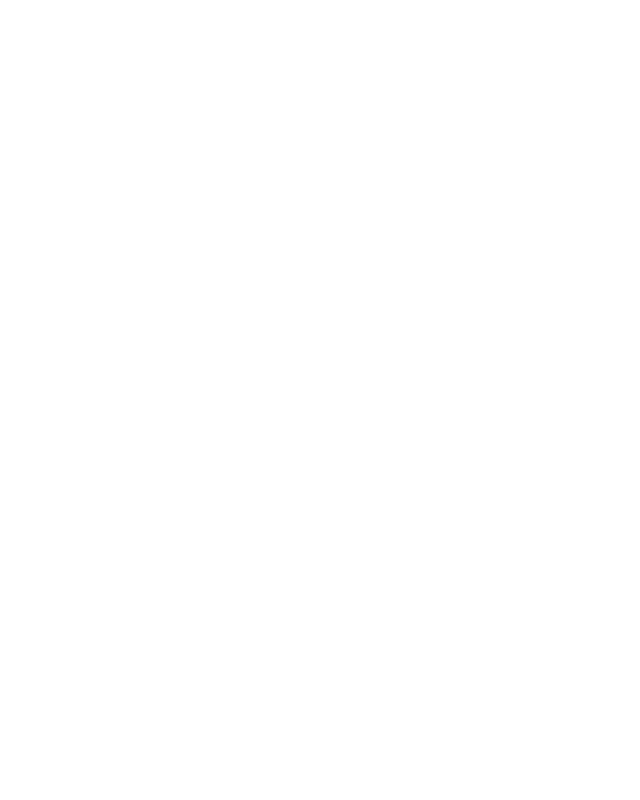
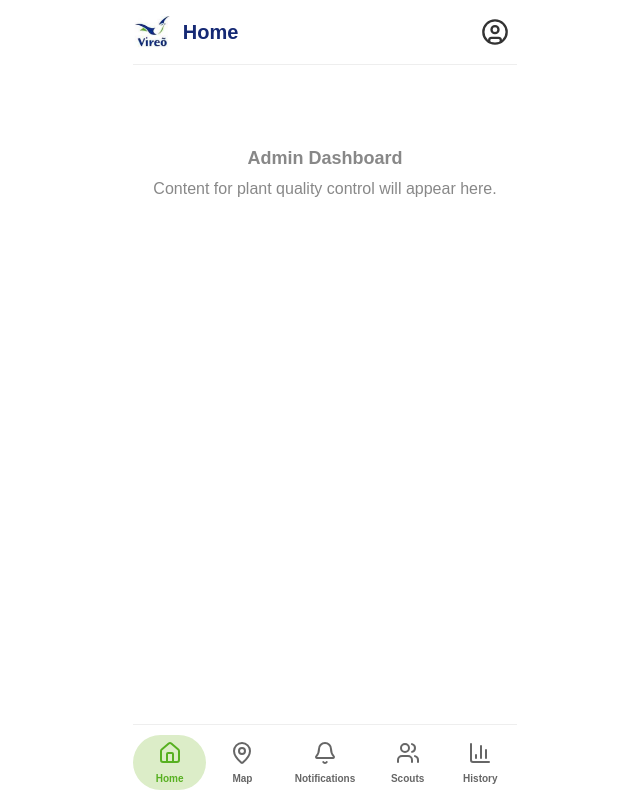
Before and after one commit to XCUI211/Horti_scouting, a React app in the folder frontend/: page /admin_home in a window 1280 px wide. Before the commit this address had no page. Shown: the whole page, without its empty margins (315-955 px from the left). Built offline with nearby package versions, Linux system fonts and the light colour scheme; the HTML template or start-up script is replaced by a standard one.

Commit message:
Created connected to the login Home page for the admin. The navigation bar and icons are in place as buttons navigating to other pages (for now empty). The space at home page is left to be filled with chosen functionalities later.

```diff
--- a/frontend/package.json
+++ b/frontend/package.json
@@ -11,6 +11,7 @@
   },
   "dependencies": {
     "axios": "^1.14.0",
+    "lucide-react": "^1.7.0",
     "react": "^19.2.0",
     "react-dom": "^19.2.0",
     "react-router-dom": "^7.13.2"
--- a/frontend/src/App.jsx
+++ b/frontend/src/App.jsx
@@ -4,12 +4,14 @@
 import LoginScout from "./pages/LoginScout/LoginScout";
 import CreateAccount from "./pages/CreateAccount/CreateAccount";
 import SectionReport from "./pages/SectionReport/SectionReport";
+import HomeAdmin from "./pages/HomeAdmin/HomeAdmin";
 
 function App() {
   return (
     <Routes>
       <Route path="/" element={<Login />} />
-      <Route path="/admin" element={<LoginAdmin />} />
+      <Route path="/login_admin" element={<LoginAdmin />} />
+      <Route path="/admin_home" element={<HomeAdmin />} />
       <Route path="/scout" element={<LoginScout />} />
       <Route path="/create" element={<CreateAccount />} />
       <Route path="/report" element={<SectionReport />} />
--- /dev/null
+++ b/frontend/src/pages/HomeAdmin/HomeAdmin.css
@@ -0,0 +1,177 @@
+/* The background of the whole screen */
+.mobile-wrapper {
+  display: flex;
+  justify-content: center;
+  align-items: flex-start;  /* Keeps it at the top */
+  min-height: 100vh;  /* Covers 100% of viewport height */
+  width: 100%;  /* Covers 100% of viewport width */
+  background-color: #ffffff;  /* Fully white background by default (no grey area as the viewport)*/
+  margin: 0;  /* Ensures that layout touches the edges of the screen (removes browser extra spacing)*/
+  padding: 0;   /* Ensures that everything inside the element is close to the edge*/
+}
+
+/* The app container */
+.pwa-shell {
+  display: flex;
+  flex-direction: column;  /* Stacks elements vertically */
+  /* Ensuring it fills the screen but never looks "stretched" on giant monitors */
+  width: 100%;
+  max-width: 500px;
+  height: 100vh;
+  /* Using 'dvh' to account for shrinking and growing of browser address bars */
+  height: 100dvh;
+  background-color: #ffffff;
+  position: relative;  /* Allows a reference for the children */
+  overflow: hidden;  /* Ensures only the middle is scrollable */
+}
+
+/* Resetting any body margins to keep it centered */
+html, body {
+  margin: 0;
+  padding: 0;
+  overflow: hidden;  /* Prevents double scrollbars */
+  width: 100%;
+  height: 100%;
+}
+
+/* Header */
+/* Header Container */
+.pwa-header {
+  display: flex !important;
+  flex-direction: row !important;  /* Forces logo and profile icon on one horizontal line */
+  justify-content: space-between; /* Pushes brand to left, button to right */
+  align-items: center;  /* Places items in the middle of the container vertically */
+  padding: 0;
+  height: 65px;
+  border-bottom: 1px solid #eeeeee;
+  background-color: #fff;
+  width: 100%;  /* Ensures it spans the phone width */
+  box-sizing: border-box;  /* Ensures the header width stays within 100% */
+}
+
+/* Brand Group (Logo + Text) */
+.header-brand {
+  display: flex;
+  flex-direction: row;
+  align-items: center;
+  gap: 12px;  /* 12px gap between logo and 'Home' */
+  /*width: fit-content;*/
+  /*flex-shrink: 0; /* Prevents this div from growing/shrinking weirdly */*/
+}
+
+/* User Profile Button */
+.profile-btn {
+  background: none;
+  border: none;
+  padding: 8px; /* Ensures big enough clickable area */
+  cursor: pointer;
+  display: flex;
+  align-items: center;
+  justify-content: center;
+  margin-left: auto; /* Forcefully pushes to the right if space is available */
+  -webkit-tap-highlight-color: transparent;
+  width: fit-content;  /* Shrinks the button (clickable area) to only fit the icon */
+}
+
+.header-logo {
+  height: 32px; /* Fixed height for the logo */
+  width: auto;
+}
+
+.header-title {
+  color: #152974;
+  font-size: 20px;
+  margin: 0;
+  font-weight: 700;
+  line-height: 1; /* Prevents text from pushing the container height */
+}
+
+
+/* Ensuring the SVG user profile icon does not have any wierd margins */
+.profile-btn svg {
+  display: block;  /* Blocks extra space at the bottom */
+  min-width: 28px;
+  min-height: 28px;
+}
+
+/* Main Content */
+.pwa-main {
+  flex-grow: 1;  /* Expands the section to take all available space */
+  overflow-y: auto;  /* Enable vertical scrolling for this area */
+  padding: 20px;
+}
+
+/* 'Admin Dashboard' styling, to be changed for something else!! */
+.empty-state {
+  text-align: center;
+  margin-top: 60px;
+  color: #888;
+}
+
+.empty-state p {
+  font-size: 18px;
+  font-weight: bold;
+  margin-bottom: 5px;
+}
+
+/* Bottom Navigation */
+.pwa-nav {
+  display: flex;
+  height: 70px;
+  border-top: 1px solid #eeeeee;
+  background: #ffffff;
+  padding-bottom: env(safe-area-inset-bottom);  /* Makes sure iPhone's swipe-up home bar line does not get covered */
+}
+
+/* Settings for all bottom icons */
+.nav-item {
+  flex: 1;  /* Forces the same button-width */
+  display: flex;
+  flex-direction: column;  /* Stacks icons on top of labels */
+  align-items: center;
+  justify-content: center;
+  border: none;
+  background: none;
+  color: #666;
+  gap: 4px;
+  cursor: pointer;
+  transition: 0.2s;
+  -webkit-tap-highlight-color: transparent;
+}
+
+.nav-item span {
+  font-size: 10px;
+  font-weight: 600;
+}
+
+/* Adding a green highlight for the active page */
+.nav-item.active {
+  background-color: #dcedc8; /* Light green background */
+  color: #57b021; /* Makes the text green */
+}
+
+/* Forcing icons to be visible and sized correctly */
+.nav-item svg {
+  display: inline-block ! from;  /* Prevents extra space below */
+  width: 24px !important;
+  height: 24px !important;
+  min-width: 24px;
+  min-height: 24px;
+  margin-bottom: 4px;
+  stroke: currentColor; /* Uses the text color for the icon (#666 or #57b021) */
+  fill: none;  /* No filling of icons */
+  flex-shrink: 0; /* Prevents the icon from squishing to 0px */
+}
+
+/* Additions to the navigation bar for safety */
+.pwa-nav {
+  display: flex;
+  height: 75px;
+  align-items: stretch;  /* Stretches the clickable */
+  overflow: visible;  /* Ensures things outside of the container do not get cut off */
+}
+
+/* Ensuring the active state specifically colors the icon */
+.nav-item.active svg {
+  color: #57b021;
+}
--- /dev/null
+++ b/frontend/src/pages/HomeAdmin/HomeAdmin.jsx
@@ -0,0 +1,76 @@
+import React from 'react';
+import { useNavigate, useLocation } from 'react-router-dom';
+import { Home, MapPin, Bell, Users, BarChart3, UserCircle } from 'lucide-react';
+import "./HomeAdmin.css";
+
+const HomeAdmin = () => {
+  const navigate = useNavigate();
+  const location = useLocation();
+
+  // Allows checking which page is currently active
+  const isActive = (path) => location.pathname === path;
+
+  return (
+    <div className="mobile-wrapper">
+      <div className="pwa-shell">
+
+        {/* Top Header */}
+        <header className="pwa-header">
+          <div className="header-brand">
+            <img src="/logo.png" alt="Vireo" className="header-logo" />
+            <h1 className="header-title">Home</h1>
+          </div>
+          {/* User Profile Button */}
+          <button
+            className="profile-btn"
+            onClick={() => navigate('/account_management_admin')}
+          >
+            <UserCircle size={28} color="#333" />
+          </button>
+        </header>
+
+        {/* Scrollable Content Area */}
+        <main className="pwa-main">
+          <div className="empty-state">
+            <p>Admin Dashboard</p>
+            <span>Content for plant quality control will appear here.</span>
+          </div>
+        </main>
+
+        {/* Bottom Navigation Bar */}
+        <nav className="pwa-nav">
+          <button
+            className={`nav-item ${isActive('/admin_home') ? 'active' : ''}`}
+            onClick={() => navigate('/admin_home')}
+          >
+            <Home size={22} strokeWidth={2} />
+            <span>Home</span>
+          </button>
+
+          <button className="nav-item" onClick={() => navigate('/map_admin')}>
+            <MapPin size={22} />
+            <span>Map</span>
+          </button>
+
+          <button className="nav-item" onClick={() => navigate('/notifications_admin')}>
+            <Bell size={22} />
+            <span>Notifications</span>
+          </button>
+
+          <button className="nav-item" onClick={() => navigate('/scouts_overview')}>
+            <Users size={22} />
+            <span>Scouts</span>
+          </button>
+
+          <button className="nav-item" onClick={() => navigate('/history')}>
+            <BarChart3 size={22} />
+            <span>History</span>
+          </button>
+        </nav>
+
+      </div>
+    </div>
+  );
+};
+
+export default HomeAdmin;
--- a/frontend/src/pages/Login/Login.jsx
+++ b/frontend/src/pages/Login/Login.jsx
@@ -10,7 +10,7 @@
       <h2>Plant quality control app</h2>
 
       {/* Links the buttons to the routed to webpages */}
-      <button className="admin" onClick={() => navigate("/admin")}>Log in as an Administrator</button>
+      <button className="admin" onClick={() => navigate("/login_admin")}>Log in as an Administrator</button>
       <button className="scout" onClick={() => navigate("/scout")}>Log in as a Scout</button>
       <button className="create-account" onClick={() => navigate("/create")}>Create Account</button>
 
--- a/frontend/src/pages/LoginAdmin/LoginAdmin.jsx
+++ b/frontend/src/pages/LoginAdmin/LoginAdmin.jsx
@@ -26,9 +26,16 @@
             });
 
             // if successful
-            console.log("Success:", response.data);
-            alert(`Welcome, ${response.data.user.username}!`);
+            // console.log("Success:", response.data);
+            // alert(`Welcome, ${response.data.user.username}!`);
+            if (response.data) {
+                console.log("Success:", response.data);
 
+                // Optional: store user info in localStorage if you need it for other pages
+                // localStorage.setItem('user', JSON.stringify(response.data.user));
+
+                navigate("/admin_home");
+            }
           // if error
         }  catch (err) {
             console.error("Login failed:", err.response?.data);
```
Also changed, not shown: 1 other file (tests, documents, lock files or other folders).
